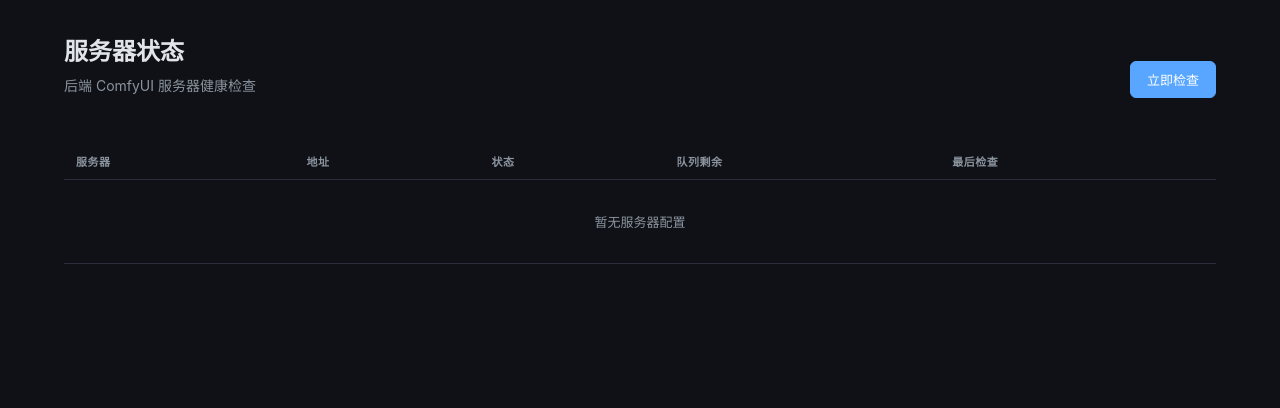
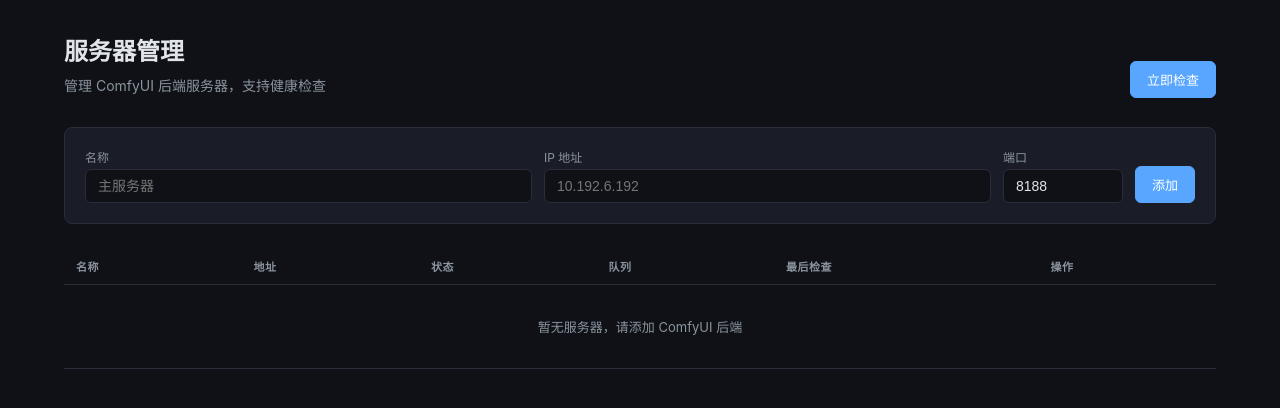
Before and after one commit to nosee818/comfyui-api, a FastAPI app: page /servers in a window 1280 px wide. Shown: the part 56-464 px from the top of the page. Run offline with FastAPI, Linux system fonts and the light colour scheme.

Commit message:
feat: server CRUD with add form, workflow config checkbox server selection

```diff
--- a/app/manager/server_manager.py
+++ b/app/manager/server_manager.py
@@ -89,6 +89,42 @@
             for s in self._servers.values()
         ]
 
+    # ── CRUD ────────────────────────────────────────
+
+    def add_server(self, name: str, host: str, port: int) -> BackendServer:
+        """添加后端服务器，自动生成 ID"""
+        import uuid
+        sid = f"server-{uuid.uuid4().hex[:6]}"
+        server = BackendServer(id=sid, name=name, host=host, port=port, enabled=True)
+        self._servers[sid] = server
+        self._status[sid] = {"online": False, "queue_remaining": 0, "last_checked": None}
+        self._load_index[sid] = 0
+        self._save_to_yaml()
+        logger.info(f"Added server: {name} ({host}:{port})")
+        return server
+
+    def remove_server(self, sid: str) -> bool:
+        server = self._servers.pop(sid, None)
+        if server is None:
+            return False
+        self._status.pop(sid, None)
+        self._load_index.pop(sid, None)
+        self._save_to_yaml()
+        logger.info(f"Removed server: {server.name}")
+        return True
+
+    def _save_to_yaml(self):
+        """保存服务器列表到 YAML"""
+        path = settings.servers_config_path
+        data = {
+            "servers": [
+                {"id": s.id, "name": s.name, "host": s.host, "port": s.port, "enabled": s.enabled}
+                for s in self._servers.values()
+            ]
+        }
+        with open(path, "w", encoding="utf-8") as f:
+            yaml.dump(data, f, allow_unicode=True, default_flow_style=False, sort_keys=False)
+
     # ── 健康检查 ────────────────────────────────────
 
     async def check_all(self) -> dict[str, dict]:
--- a/app/web/admin.py
+++ b/app/web/admin.py
@@ -32,9 +32,10 @@
 @admin_router.get("/configs", response_class=HTMLResponse)
 async def configs_page(request: Request):
     configs = config_manager.list_all()
+    server_map = {s.id: s.name for s in server_manager.get_all_servers()}
     return templates.TemplateResponse(
         request, "configs.html",
-        {"request": request, "configs": configs},
+        {"request": request, "configs": configs, "server_map": server_map},
     )
 
 
@@ -151,6 +152,24 @@
     return server_manager.get_all_status()
 
 
+@admin_router.post("/api/servers")
+async def add_server(
+    name: str = Form(...),
+    host: str = Form(...),
+    port: int = Form(8188),
+):
+    server = server_manager.add_server(name=name, host=host, port=port)
+    return {"ok": True, "server": server.model_dump()}
+
+
+@admin_router.delete("/api/servers/{server_id}")
+async def delete_server(server_id: str):
+    ok = server_manager.remove_server(server_id)
+    if not ok:
+        raise HTTPException(404, "Server not found")
+    return {"ok": True}
+
+
 @admin_router.get("/api/stats")
 async def get_stats():
     return await stats_manager.get_all_stats()
--- a/app/web/templates/configs.html
+++ b/app/web/templates/configs.html
@@ -45,7 +45,11 @@
                     <td><code style="color:var(--accent)">{{ cfg.route }}</code></td>
                     <td>{{ cfg.name }}</td>
                     <td><span class="badge online">{{ cfg.method }}</span></td>
-                    <td class="text-muted">{{ cfg.backend_servers | join(', ') }}</td>
+                    <td class="text-muted">
+                        {% for sid in cfg.backend_servers %}
+                        {{ server_map.get(sid, sid) }}{% if not loop.last %}, {% endif %}
+                        {% endfor %}
+                    </td>
                     <td>{{ cfg.timeout }}</td>
                     <td>
                         <button class="btn btn-danger" style="padding:4px 10px;font-size:12px"
--- a/app/web/templates/servers.html
+++ b/app/web/templates/servers.html
@@ -5,6 +5,14 @@
     <meta name="viewport" content="width=device-width, initial-scale=1.0">
     <title>服务器状态 - ComfyUI Gateway</title>
     <link rel="stylesheet" href="/static/style.css">
+    <style>
+        .add-form { background: var(--card); border: 1px solid var(--border); border-radius: 8px; padding: 20px; margin-bottom: 24px; display: flex; gap: 12px; align-items: flex-end; flex-wrap: wrap; }
+        .add-form .form-group { flex: 1; min-width: 120px; }
+        .add-form label { display: block; font-size: 12px; color: var(--muted); margin-bottom: 4px; }
+        .add-form input { width: 100%; padding: 8px 12px; background: var(--bg); border: 1px solid var(--border); border-radius: 6px; color: var(--text); font-size: 14px; }
+        .add-form input:focus { outline: none; border-color: var(--accent); }
+        .hint { font-size: 11px; color: var(--muted); margin-top: 2px; }
+    </style>
 </head>
 <body>
     <nav>
@@ -19,24 +27,44 @@
     <main>
         <div style="display:flex;align-items:center;justify-content:space-between">
             <div>
-                <h1>服务器状态</h1>
-                <p class="subtitle">后端 ComfyUI 服务器健康检查</p>
+                <h1>服务器管理</h1>
+                <p class="subtitle">管理 ComfyUI 后端服务器，支持健康检查</p>
             </div>
             <button class="btn btn-primary" onclick="checkServers()">立即检查</button>
         </div>
+
+        <!-- 添加服务器 -->
+        <form class="add-form" onsubmit="addServer(event)">
+            <div class="form-group">
+                <label>名称</label>
+                <input name="name" placeholder="主服务器" required>
+            </div>
+            <div class="form-group">
+                <label>IP 地址</label>
+                <input name="host" placeholder="10.192.6.192" required>
+            </div>
+            <div class="form-group" style="max-width:100px">
+                <label>端口</label>
+                <input name="port" type="number" value="8188" required>
+            </div>
+            <button type="submit" class="btn btn-primary">添加</button>
+        </form>
+
+        <!-- 服务器列表 -->
         <table>
             <thead>
                 <tr>
-                    <th>服务器</th>
+                    <th>名称</th>
                     <th>地址</th>
                     <th>状态</th>
-                    <th>队列剩余</th>
+                    <th>队列</th>
                     <th>最后检查</th>
+                    <th>操作</th>
                 </tr>
             </thead>
-            <tbody>
+            <tbody id="server-list">
                 {% for s in status_list %}
-                <tr>
+                <tr id="row-{{ s.server_id }}">
                     <td>{{ s.name }}</td>
                     <td><code>{{ s.host }}:{{ s.port }}</code></td>
                     <td>
@@ -48,17 +76,35 @@
                     </td>
                     <td>{{ s.queue_remaining }}</td>
                     <td class="text-muted">{{ s.last_checked or '未检查' }}</td>
+                    <td>
+                        <button class="btn btn-danger" style="padding:4px 10px;font-size:12px"
+                                onclick="deleteServer('{{ s.server_id }}')">删除</button>
+                    </td>
                 </tr>
                 {% endfor %}
                 {% if not status_list %}
-                <tr><td colspan="5" style="text-align:center;padding:32px;color:var(--muted)">暂无服务器配置</td></tr>
+                <tr><td colspan="6" style="text-align:center;padding:32px;color:var(--muted)">暂无服务器，请添加 ComfyUI 后端</td></tr>
                 {% endif %}
             </tbody>
         </table>
     </main>
     <script>
+        async function addServer(e) {
+            e.preventDefault();
+            const fd = new FormData(e.target);
+            const resp = await fetch('/api/servers', { method: 'POST', body: fd });
+            if (resp.ok) { location.reload(); }
+            else { alert('添加失败'); }
+        }
+
+        async function deleteServer(id) {
+            if (!confirm('确定删除该服务器？')) return;
+            const resp = await fetch('/api/servers/' + id, { method: 'DELETE' });
+            if (resp.ok) { location.reload(); }
+        }
+
         async function checkServers() {
-            const resp = await fetch('/api/servers/check', { method:'POST' });
+            await fetch('/api/servers/check', { method:'POST' });
             location.reload();
         }
     </script>
```
Also changed, not shown: app/web/templates/config_new.html (+40 -2 lines).
